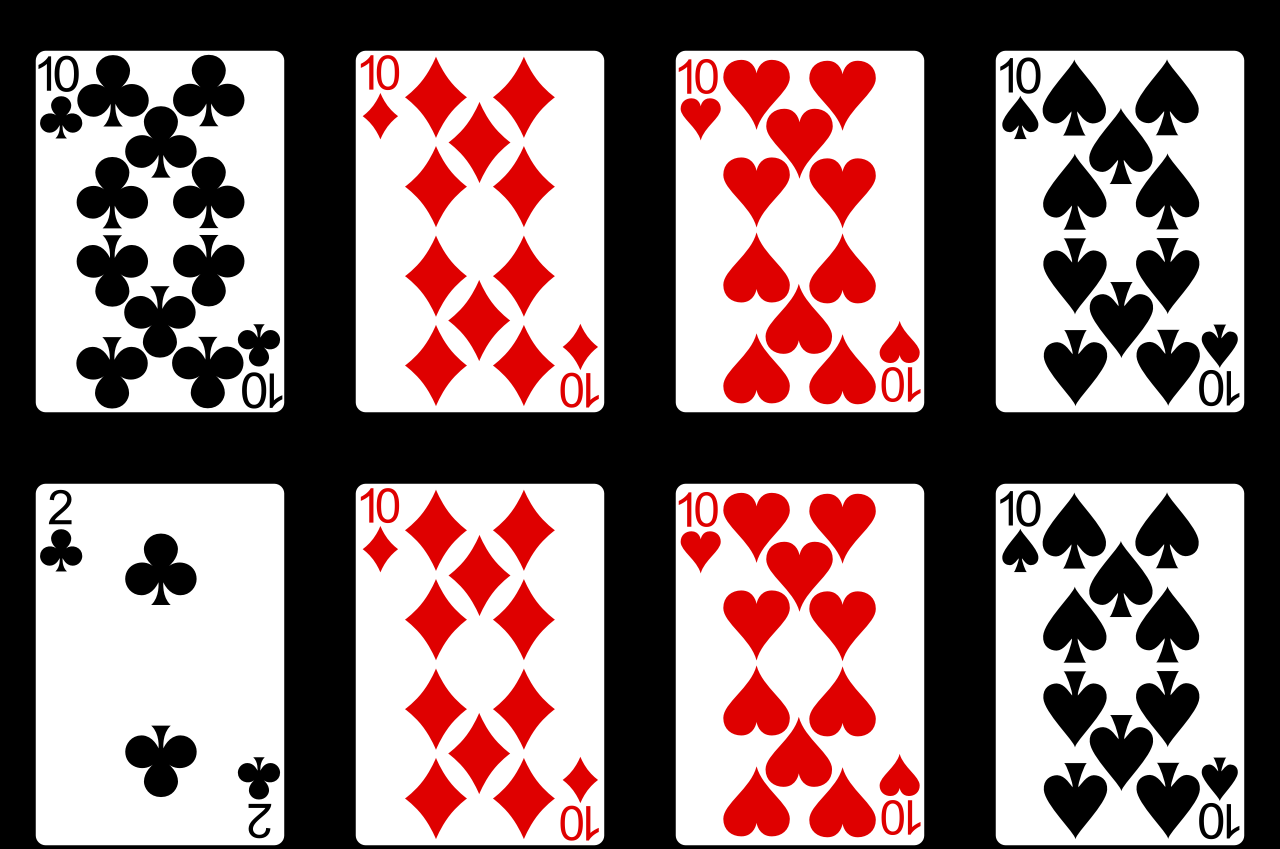
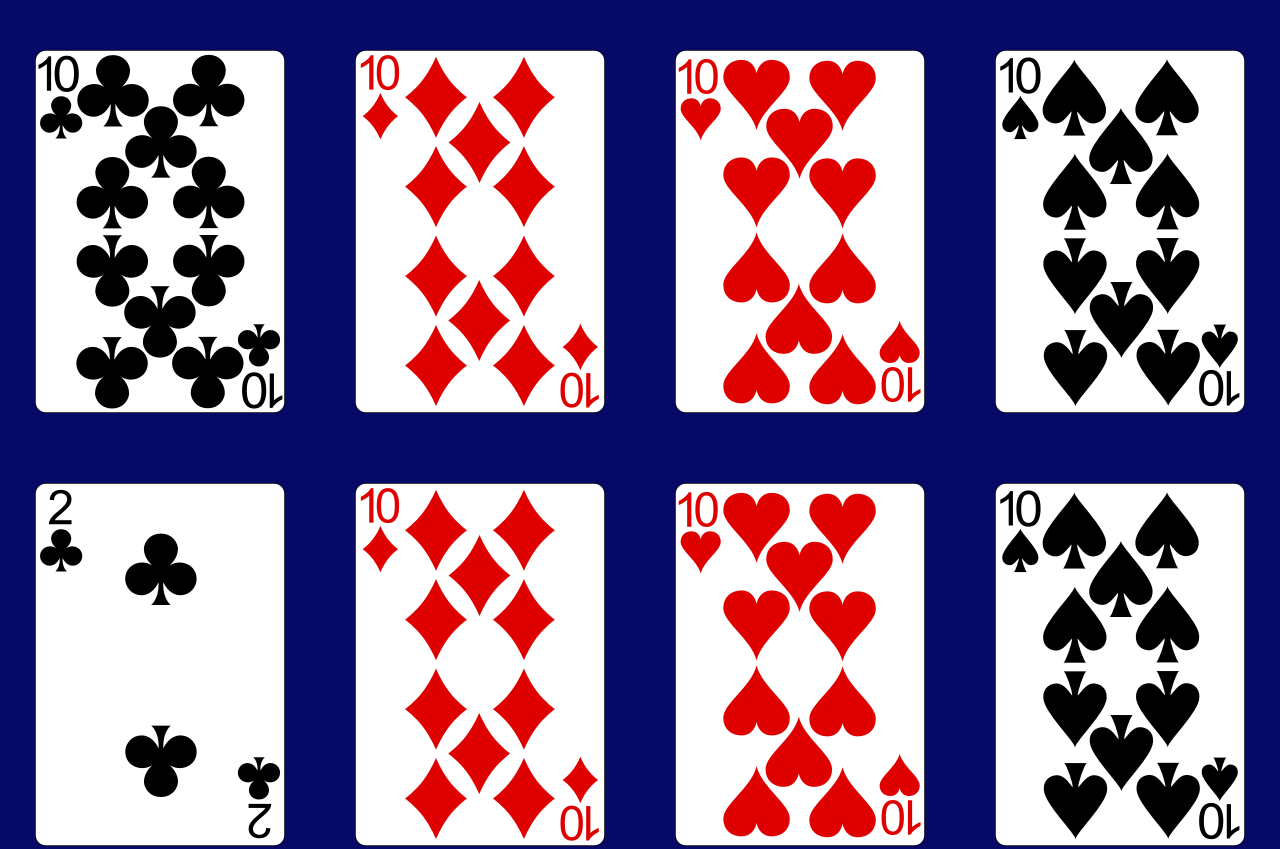
Before and after one commit to Dev-Ebereedeh/Flex-Project-Deck-of-cards, a plain HTML site: page index.html in a window 1280 px wide. Shown: the top 849 px of the page. Drawn offline with Linux system fonts and the light colour scheme.

Commit message:
upadated

```diff
--- a/styles.css
+++ b/styles.css
@@ -6,12 +6,13 @@
 }
 
 .weird {
-    background-color: black;
+    background-color: rgb(7, 9, 102);
     display: flex;
     flex-direction: row;
     justify-content: space-around;
     align-items: center;
     flex-wrap: wrap;
+
 
 }
 .weird > img{
```
